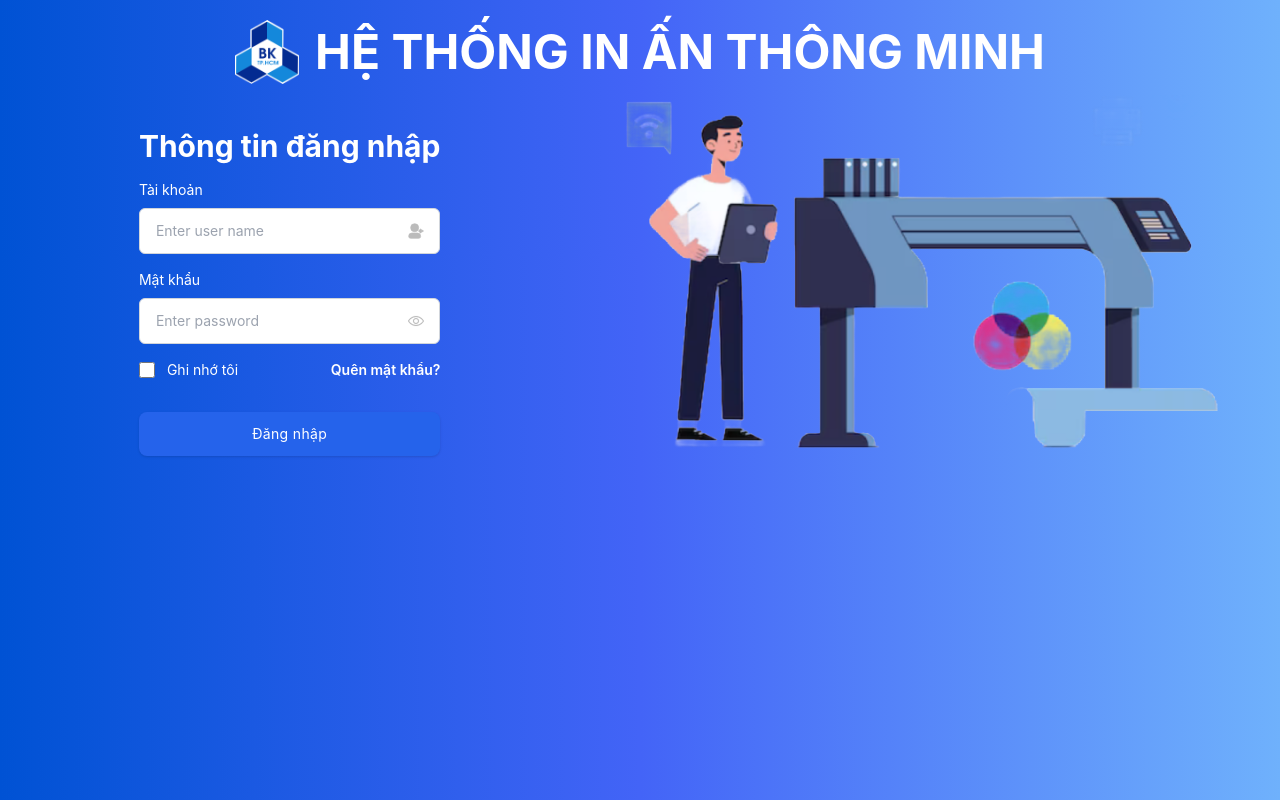
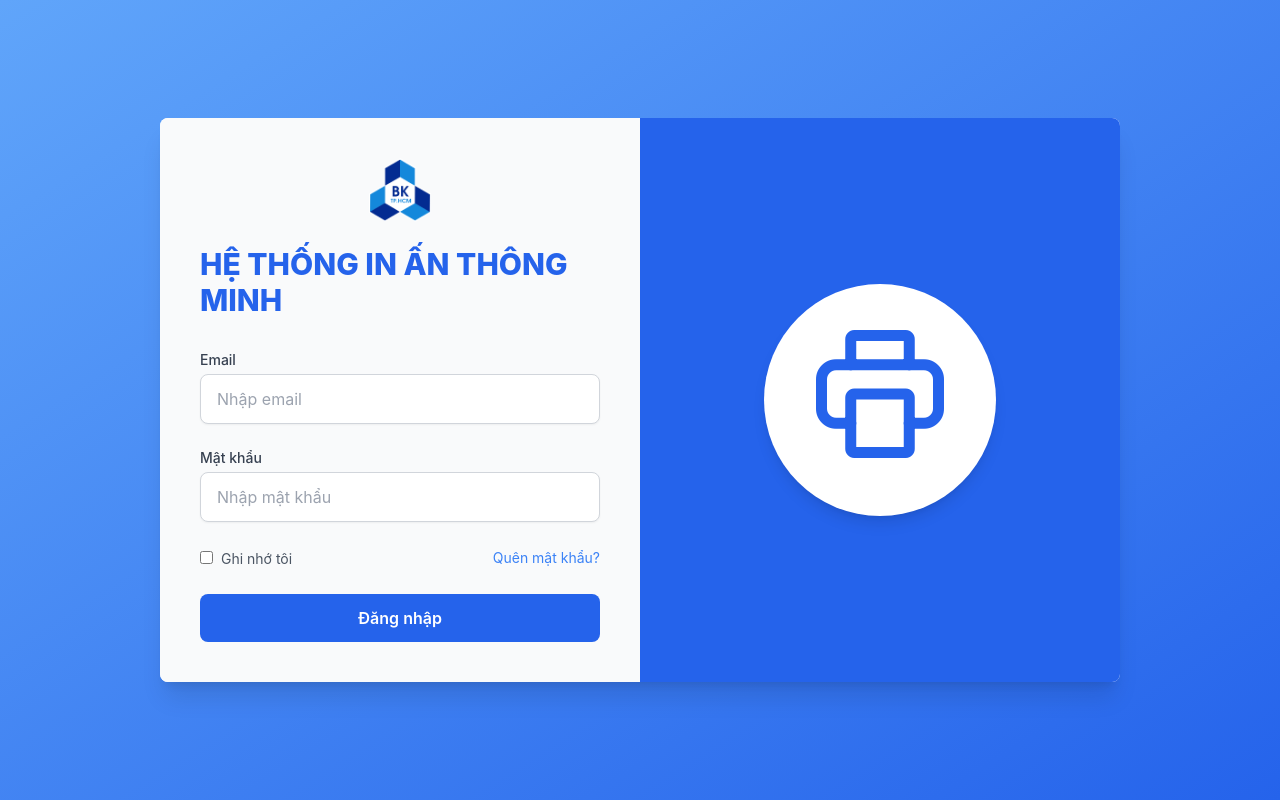
Before and after one commit to Tran-Trung-Nhut/CNPM_Smart-Printing-Service, a React (Create React App) app in the folder frontend/: page /login in a window 1280 px wide. Built offline with nearby package versions, Linux system fonts and the light colour scheme.

Commit message:
update UI

```diff
--- a/frontend/src/pages/Home.tsx
+++ b/frontend/src/pages/Home.tsx
@@ -1,29 +1,28 @@
-import Header from "../components/Header";
-import home1 from "../assets/home1.png"
-import { useRecoilState } from "recoil";
-import { isLoginAsState } from "../state";
+import home1 from "../assets/home1.png";
 import { useNavigate } from "react-router-dom";
+import "./css/Home.css"
 
-export default function Home(){
-    const navigate = useNavigate()
+export default function Home() {
+    const navigate = useNavigate();
 
-    return(
-        <div
-      className="z-1 size-full"
-    >
-            <div className="flex items-center size-auto">
-                <div className=" text-white text-center space-y-3 pt-16 ml-20">
-                    <p className="text-6xl font-bold">HỆ THỐNG IN ẤN THÔNG MINH</p>
-                    <div>
-                        <p>Đây là hệ thống hỗ trợ sinh viên in tài liệu một cách dễ dàng và nhanh chóng.</p>
-                        <p>Hệ thống này cho phép sinh viên tự do lựa chọn số bản cần in, kích cỡ giấy, một hay hai mặt,...</p>
-                    </div>
-                    <div className="flex items-center justify-center space-x-2 pt-5">
+    return (
+        <div className="min-h-screen flex items-center justify-center text-white">
+            <div className="flex flex-col md:flex-row items-center justify-between w-11/12 max-w-7xl">
+                {/* Phần trái: Nội dung */}
+                <div className="text-center md:text-left md:w-1/2 space-y-6">
+                    <h1 className="text-5xl md:text-6xl font-extrabold leading-tight">
+                        HỆ THỐNG <span className="text-yellow-300">IN ẤN</span> THÔNG MINH
+                    </h1>
+                    <p className="text-lg md:text-xl font-light leading-relaxed">
+                        Đây là hệ thống hỗ trợ sinh viên in tài liệu một cách dễ dàng và nhanh chóng.
+                        Hệ thống cho phép lựa chọn số bản in, kích cỡ giấy, chế độ in hai mặt và nhiều tính năng khác.
+                    </p>
+                    <div className="flex items-center justify-center md:justify-start space-x-4">
                         <button
-                        type="button"
-                        className="hover:scale-110 shadow-xl text-white bg-gradient-to-br from-green-400 to-blue-600 hover:bg-gradient-to-bl focus:ring-4 focus:outline-none focus:ring-green-200 dark:focus:ring-green-800 font-bold rounded-lg text-xl px-14 py-2.5 text-center me-2 mb-2"
-                        onClick={() => navigate('/login-as')}>
-                            In ngay
+                            type="button"
+                            className="hover:scale-110 shadow-xl text-white bg-gradient-to-br from-green-400 to-blue-600 hover:bg-gradient-to-bl focus:ring-4 focus:outline-none focus:ring-green-200 dark:focus:ring-green-800 font-bold rounded-lg text-xl px-14 py-2.5 text-center me-2 mb-2"
+                            onClick={() => navigate('/login-as')}>
+                                In ngay
                         </button>
                         <button
                         type="button"
@@ -33,10 +32,16 @@ export default function Home(){
                         </button>
                     </div>
                 </div>
-                <div className="pt-24 size-full flex items-center justify-center">
-                    <img src={home1} className="w-[50%] h-[50%]"/>
+
+                {/* Phần phải: Hình ảnh */}
+                <div className="md:w-1/2 mt-10 md:mt-0 flex justify-center items-center">
+                    <img
+                        src={home1}
+                        alt="In ấn thông minh"
+                        className="w-3/4 max-w-lg animate-fade-in-up"
+                    />
                 </div>
             </div>
         </div>
-    )
+    );
 }
--- a/frontend/src/pages/Login.tsx
+++ b/frontend/src/pages/Login.tsx
@@ -1,82 +1,93 @@
-import Header from "../components/Header"
-import login1 from "../assets/login1.png"
-import school from "../assets/hcmut.png"
-import { useNavigate } from "react-router-dom"
-import { useRecoilState } from "recoil"
-import { isLoginAsState } from "../state"
+import Header from "../components/Header";
+import login1 from "../assets/login1.png";
+import school from "../assets/hcmut.png";
+import { useNavigate } from "react-router-dom";
+import { useRecoilState } from "recoil";
+import { isLoginAsState } from "../state";
+import { useState } from "react";
+import axios from "axios";
 
 export default function Login() {
-    const navigate = useNavigate()
-    const [isLoginAs, setISLoginAs] = useRecoilState(isLoginAsState)
+    const navigate = useNavigate();
+    const [isLoginAs, setISLoginAs] = useRecoilState(isLoginAsState);
+    const [email, setEmail] = useState<string>("");
+    const [password, setPassword] = useState<string>("");
 
-    const handleLogin = () => {
-        if(isLoginAs === 'SPSO') navigate('/SPSO')
-        if(isLoginAs === 'student') navigate('/')
+    const handleLogin = async () => {
+        if (!email || !password) {
+            alert("Vui lòng nhập đầy đủ email và mật khẩu");
+            return;
         }
+
+        const payload = { email, password };
+        try {
+            const response = await axios.post("http://localhost:3000/api/v1/login",
+                payload,
+                {
+                    headers: { "Content-Type": "application/json" },
+                }
+            );
+            console.log(response.data);
+        } catch (error) {
+            console.error("Login error:", error);
+            alert("Đăng nhập thất bại. Vui lòng thử lại sau.");
+        }
+
+        if (isLoginAs === 'SPSO') navigate('/SPSO');
+        if (isLoginAs === 'student') navigate('/');
+    };
+
     return (
-    <div
-      className="min-h-screen drop-shadow-lg [background-image:linear-gradient(-90deg,_#6fb1fc,_#4364f7_50%,_#0052d4)]"
-    >
-        <div className="flex flex-col">
-            <div className="flex items-center justify-center space-x-4">
-                <img src={school} className="size-16 mt-5"/>
-                <p className="font-bold text-white text-5xl mt-5">HỆ THỐNG IN ẤN THÔNG MINH</p>
+        <div className="min-h-screen flex items-center justify-center bg-gradient-to-br from-blue-400 to-blue-600">
+            <div className="flex w-3/4 shadow-xl rounded-lg overflow-hidden bg-white">
+                {/* Bên trái */}
+                <div className="w-1/2 flex flex-col items-center justify-center p-10 bg-gray-50">
+                    <img src={school} alt="Logo" className="h-16 mb-6" />
+                    <h1 className="text-3xl font-extrabold text-blue-600 mb-8">HỆ THỐNG IN ẤN THÔNG MINH</h1>
+                    <form className="w-full space-y-6">
+                        <div className="relative">
+                            <label className="block text-sm font-medium text-gray-700 mb-1">Email</label>
+                            <input
+                                type="email"
+                                className="w-full border border-gray-300 rounded-lg px-4 py-3 shadow-sm focus:outline-none focus:ring-2 focus:ring-blue-500 focus:border-blue-500 transition-all duration-200"
+                                placeholder="Nhập email"
+                                onChange={(e) => setEmail(e.target.value)}
+                            />
                         </div>
-            <div className="flex justify-center items-center">
-                <div className="bg-transparent  size-full py-3">
-                    <div className="flex flex-col items-center justify-center px-4">
-                        <div className="p-8 rounded-2xl bg-transparent">
-                            <h2 className="text-white text-center text-3xl font-bold pb-4">Thông tin đăng nhập</h2>
-                            <form className=" space-y-4">
+                        <div className="relative">
+                            <label className="block text-sm font-medium text-gray-700 mb-1">Mật khẩu</label>
+                            <input
+                                type="password"
+                                className="w-full border border-gray-300 rounded-lg px-4 py-3 shadow-sm focus:outline-none focus:ring-2 focus:ring-blue-500 focus:border-blue-500 transition-all duration-200"
+                                placeholder="Nhập mật khẩu"
+                                onChange={(e) => setPassword(e.target.value)}
+                            />
+                        </div>
+                        <div className="flex items-center justify-between">
                             <div>
-                                <label className="text-white text-sm mb-2 block">Tài khoản</label>
-                                <div className="relative flex items-center">
-                                <input name="username" type="text" required className="w-full text-gray-800 text-sm border border-gray-300 px-4 py-3 rounded-md outline-blue-600" placeholder="Enter user name" />
-                                <svg  fill="#bbb" stroke="#bbb" className="w-4 h-4 absolute right-4" viewBox="0 0 24 24">
-                                    <circle cx="10" cy="7" r="6" data-original="#000000"></circle>
-                                    <path d="M14 15H6a5 5 0 0 0-5 5 3 3 0 0 0 3 3h12a3 3 0 0 0 3-3 5 5 0 0 0-5-5zm8-4h-2.59l.3-.29a1 1 0 0 0-1.42-1.42l-2 2a1 1 0 0 0 0 1.42l2 2a1 1 0 0 0 1.42 0 1 1 0 0 0 0-1.42l-.3-.29H22a1 1 0 0 0 0-2z" data-original="#000000"></path>
-                                </svg>
+                                <input type="checkbox" id="remember" className="mr-2" />
+                                <label htmlFor="remember" className="text-sm text-gray-600">Ghi nhớ tôi</label>
                             </div>
+                            <a href="#" className="text-sm text-blue-500 hover:underline">Quên mật khẩu?</a>
                         </div>
-
-                            <div>
-                                <label className="text-white text-sm mb-2 block">Mật khẩu</label>
-                                <div className="relative flex items-center">
-                                <input name="password" type="password" required className="w-full text-gray-800 text-sm border border-gray-300 px-4 py-3 rounded-md outline-blue-600" placeholder="Enter password" />
-                                <svg fill="#bbb" stroke="#bbb" className="w-4 h-4 absolute right-4 cursor-pointer" viewBox="0 0 128 128">
-                                    <path d="M64 104C22.127 104 1.367 67.496.504 65.943a4 4 0 0 1 0-3.887C1.367 60.504 22.127 24 64 24s62.633 36.504 63.496 38.057a4 4 0 0 1 0 3.887C126.633 67.496 105.873 104 64 104zM8.707 63.994C13.465 71.205 32.146 96 64 96c31.955 0 50.553-24.775 55.293-31.994C114.535 56.795 95.854 32 64 32 32.045 32 13.447 56.775 8.707 63.994zM64 88c-13.234 0-24-10.766-24-24s10.766-24 24-24 24 10.766 24 24-10.766 24-24 24zm0-40c-8.822 0-16 7.178-16 16s7.178 16 16 16 16-7.178 16-16-7.178-16-16-16z" data-original="#000000"></path>
-                                </svg>
-                                </div>
-                            </div>
-
-                            <div className="flex flex-wrap items-center justify-between gap-4">
-                                <div className="flex items-center">
-                                <input id="remember-me" name="remember-me" type="checkbox" className="h-4 w-4 shrink-0 text-blue-600 focus:ring-blue-500 border-gray-300 rounded" />
-                                <label htmlFor="remember-me" className="ml-3 block text-sm text-white">
-                                    Ghi nhớ tôi
-                                </label>
-                                </div>
-                                <div className="text-sm">
-                                <a href="jajvascript:void(0);" className="text-white hover:underline font-semibold">
-                                    Quên mật khẩu?
-                                </a>
-                                </div>
-                            </div>
-
-                            <div className="!mt-8">
                         <button
                             type="button"
-                                className="shadow w-full py-3 px-4 text-sm tracking-wide rounded-lg text-white bg-blue-600 hover:bg-blue-700 focus:outline-none"
-                                onClick={() => handleLogin()}>
+                            className="w-full bg-blue-600 text-white py-3 rounded-lg font-semibold hover:bg-blue-700 hover:shadow-lg transition-all duration-300"
+                            onClick={handleLogin}
+                        >
                             Đăng nhập
                         </button>
-                            </div>
                     </form>
                 </div>
-                    </div>
-                </div>
-                <div className="flex">
-                    <img src={login1} className="size-6/7 pr-7 mb-10"/>
+                {/* Bên phải */}
+                <div className="w-1/2 bg-blue-600 flex items-center justify-center">
+                    <div className="bg-white rounded-full p-8 shadow-lg">
+                        <i
+                            className="pi pi-print text-blue-600 text-9xl animate-bounce"
+                            style={{
+                                padding: '20px', // Padding thêm để icon thoáng hơn
+                            }}
+                        />
                     </div>
                 </div>
             </div>
--- a/frontend/src/pages/NotFound.tsx
+++ b/frontend/src/pages/NotFound.tsx
@@ -9,7 +9,7 @@ export default function NotFound() {
             <div className="text-center space-y-6">
                 {/* Biểu tượng */}
                 <div className="flex justify-center">
-                    <div className="bg-white/20 p-6 rounded-full shadow-lg">
+                    <div className="bg-white/20 p-6 rounded-full shadow-lg  animate-pulse">
                         <i className="pi pi-times-circle text-8xl text-white"></i>
                     </div>
                 </div>
@@ -18,7 +18,7 @@ export default function NotFound() {
                 <h1 className="text-8xl font-extrabold tracking-wide">404</h1>
                 <p className="text-3xl font-bold">Trang không tồn tại</p>
                 <p className="text-lg text-blue-200 max-w-lg mx-auto">
-                    Xin lỗi, đường dẫn bạn truy cập không chính xác hoặc đã bị di chuyển. Vui lòng quay về trang chính để tiếp tục sử dụng dịch vụ.
+                    Đường dẫn bạn truy cập không chính xác hoặc đã bị di chuyển. Vui lòng quay về trang chính để tiếp tục sử dụng dịch vụ.
                 </p>
             </div>
 
--- /dev/null
+++ b/frontend/src/pages/css/Home.css
@@ -0,0 +1,13 @@
+@keyframes fadeInUp {
+    0% {
+      opacity: 0;
+      transform: translateY(20px);
+    }
+    100% {
+      opacity: 1;
+      transform: translateY(0);
+    }
+  }
+  .animate-fade-in-up {
+    animation: fadeInUp 1s ease-in-out;
+  }
--- a/frontend/src/pages/css/NotFound.css
+++ /dev/null
@@ -1,14 +0,0 @@
-@keyframes pulse {
-    0%, 100% {
-        opacity: 1;
-        transform: scale(1);
-    }
-    50% {
-        opacity: 0.8;
-        transform: scale(1.05);
-    }
-}
-
-.hover:scale-105:hover {
-    animation: pulse 1s infinite;
-}
```
Also changed, not shown: frontend/src/dtos/Printer.dto.ts (added, +8 -0 lines), frontend/src/dtos/Student.dto.ts (added, +8 -0 lines), frontend/src/pages/Printer.tsx (+15 -28 lines), frontend/src/pages/Student.tsx (+23 -19 lines). Lines whose indentation alone changed are shown as unchanged.
